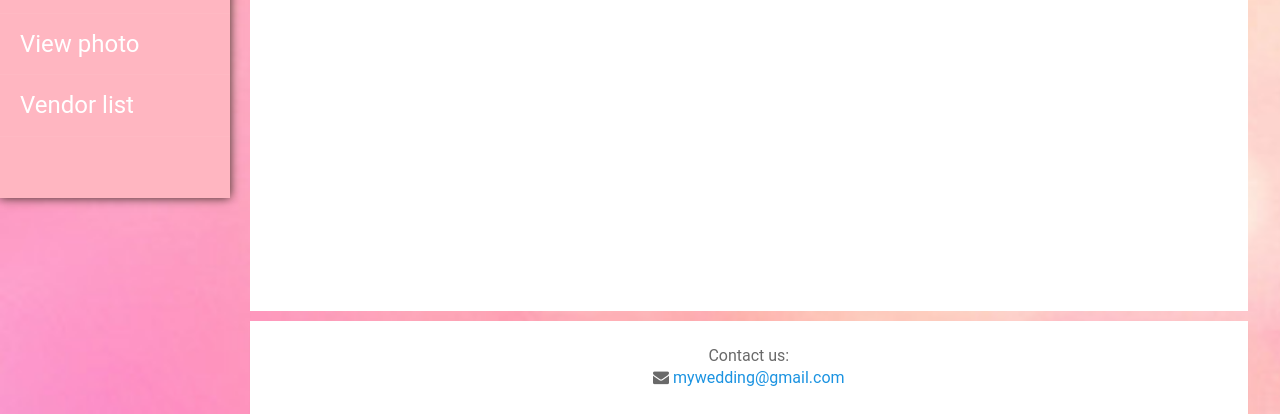
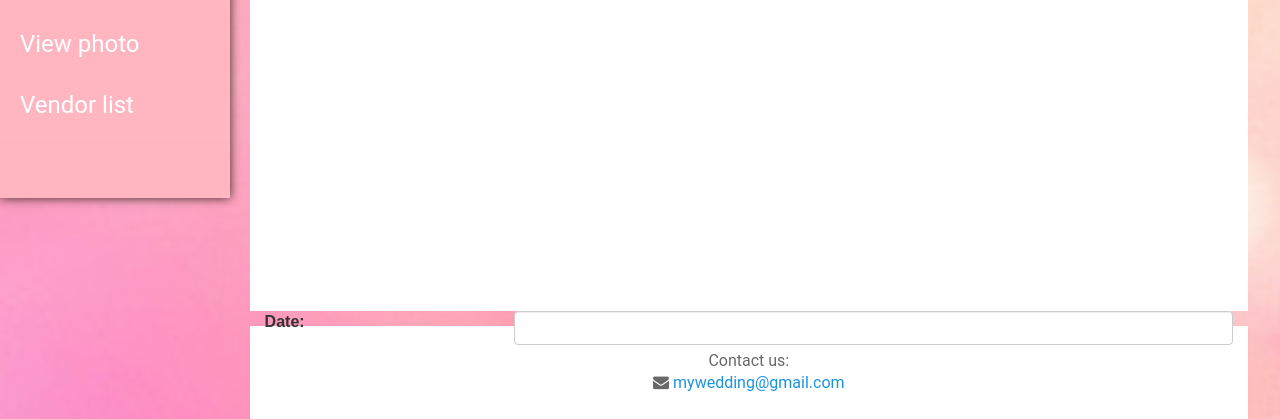
Before and after one commit to hunter-xc/restaurant, a Node server app: template views/read_schedule.ejs in a window 1280 px wide. Shown: the part 602-1021 px from the top of the page. Run offline with Node 20, Linux system fonts and the light colour scheme; the template is opened without the code that fills it, so the values that code supplies are empty; some libraries are stand-ins or nearby versions.

Commit message:
Add files via upload

```diff
--- a/views/read_schedule.ejs
+++ b/views/read_schedule.ejs
@@ -40,6 +40,9 @@
 
     </head>
     <body style="background: url('wedding.jpg'); background-repeat: no-repeat; background-size:cover;">
+
+
+
         <div class="page-container">
             <!--/content-inner-->
             <div class="left-content">
@@ -204,6 +207,14 @@
 
 
                     </div>
+
+
+				  <div class="form-group">
+				  <label class="control-label col-sm-3" for="date">Date:</label>
+				  <div class="col-sm-9">
+					<input type="text" class="form-control" id="datepicker1" name="date" required>
+				  </div>
+				</div>
 
 
 	<footer style="margin-top:10px;">
```
